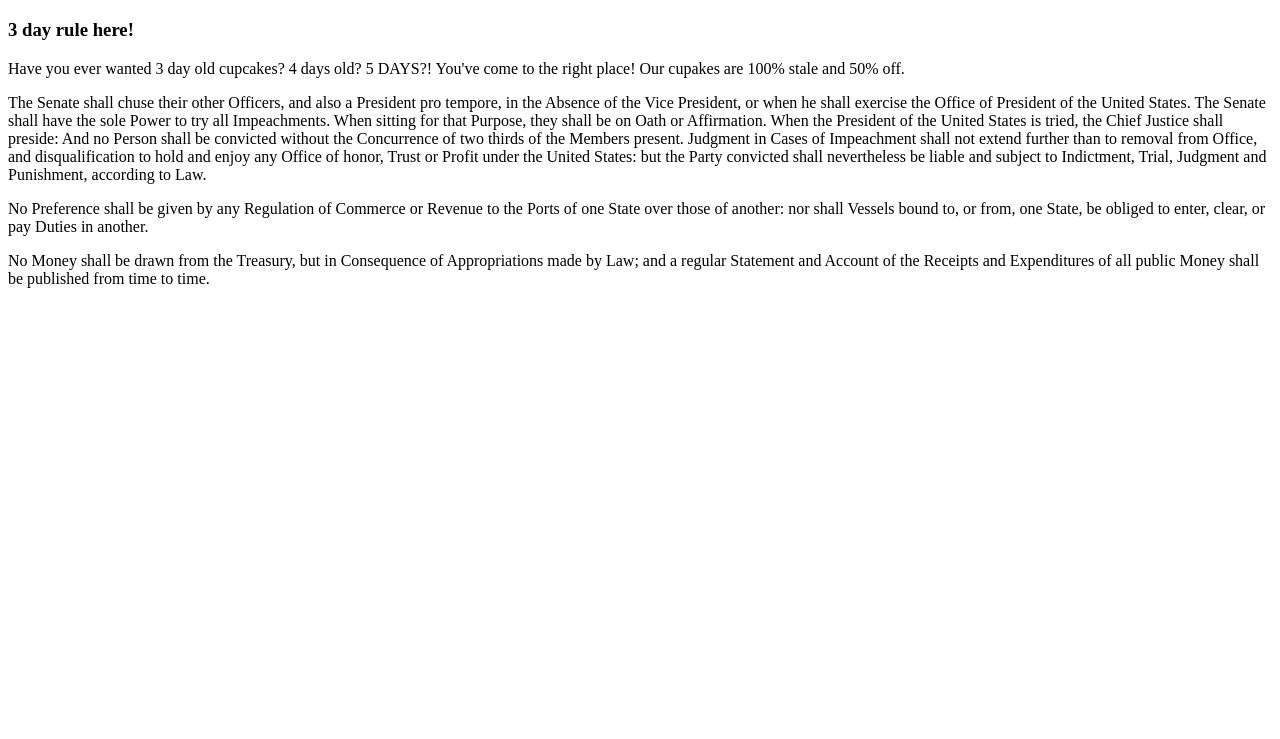
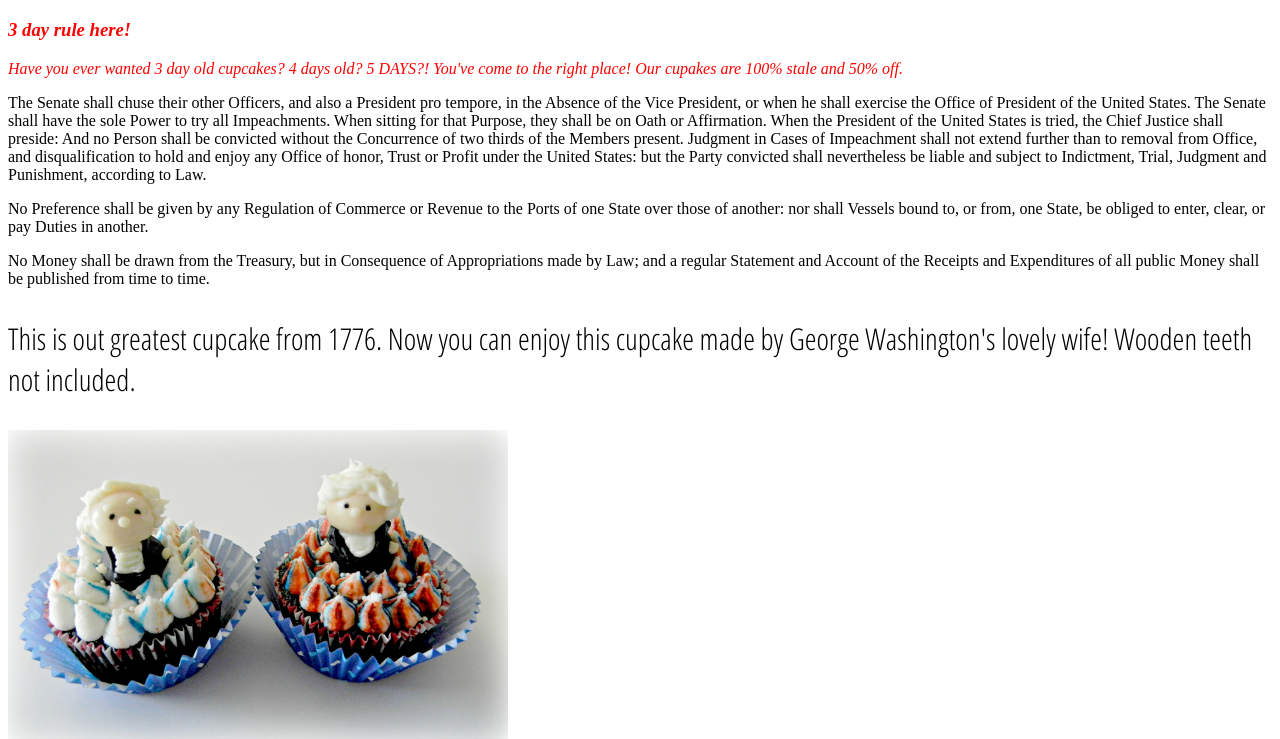
Before and after one commit to joeyarnstein/cupcake-project-wedmesday, a plain HTML site: page index.html in a window 1280 px wide. Shown: the part 61-800 px from the top of the page. Drawn offline with Linux system fonts and the light colour scheme.

Commit message:
add stylesheet, img linked up to HTML

```diff
--- /dev/null
+++ b/css/style.css
@@ -0,0 +1,13 @@
+.flashy {
+  color: red;
+  font-style: italic;
+}
+
+.best {
+  font-size: 30px;
+  font-family: Open Sans Condensed;
+}
+
+.cupcake {
+  max-width: 500px;
+}
--- a/index.html
+++ b/index.html
@@ -1,17 +1,18 @@
 <!DOCTYPE html>
 <html>
   <head>
-    <link href="../css/styles.css" rel="stylesheet" type="text/css" media="all">
+    <link href='https://fonts.googleapis.com/css?family=Open+Sans+Condensed:300,700' rel='stylesheet' type='text/css'>
+    <link href="css/style.css" rel="stylesheet" type="text/css" media="all">
     <title>Cupcake Shop!</title>
   </head>
 
   <body>
     <header>
       <h1>Discount Cupcakes</h1>
-    <h3>3 day rule here!</h3>
+      <h3 class="flashy">3 day rule here!</h3>
     </header>
 
-<p> Have you ever wanted 3 day old cupcakes? 4 days old? 5 DAYS?! You've come to the right place! Our cupakes are 100% stale and 50% off.</p>
+    <p class="flashy"> Have you ever wanted 3 day old cupcakes? 4 days old? 5 DAYS?! You've come to the right place! Our cupakes are 100% stale and 50% off.</p>
 
     <p>The Senate shall chuse their other Officers, and also a President pro tempore, in the Absence of the Vice President, or when he shall exercise the Office of President of the United States.
 
@@ -23,6 +24,11 @@ Judgment in Cases of Impeachment shall not extend further than to removal from O
 
     <p>No Money shall be drawn from the Treasury, but in Consequence of Appropriations made by Law; and a regular Statement and Account of the Receipts and Expenditures of all public Money shall be published from time to time.</p>
 
+    <p class= "best">This is out greatest cupcake from 1776. Now you can enjoy this cupcake made by George Washington's lovely wife! Wooden teeth not included.</p>
+    <img src="img/cupcake.jpg" alt="look it's a cupcake" class="cupcake">
 
+    <p><a href="mailto:potus@us.gov" class="flashy">Click here</a> to mail two puppies!</p>
+    <a href="http://www.epicodus.com"><img src="http://lorempixel.com/400/200"></a>
+  </body>
 
 </html>
```
Also changed, not shown: img/cupcake.jpg (added). Lines whose indentation alone changed are shown as unchanged.
